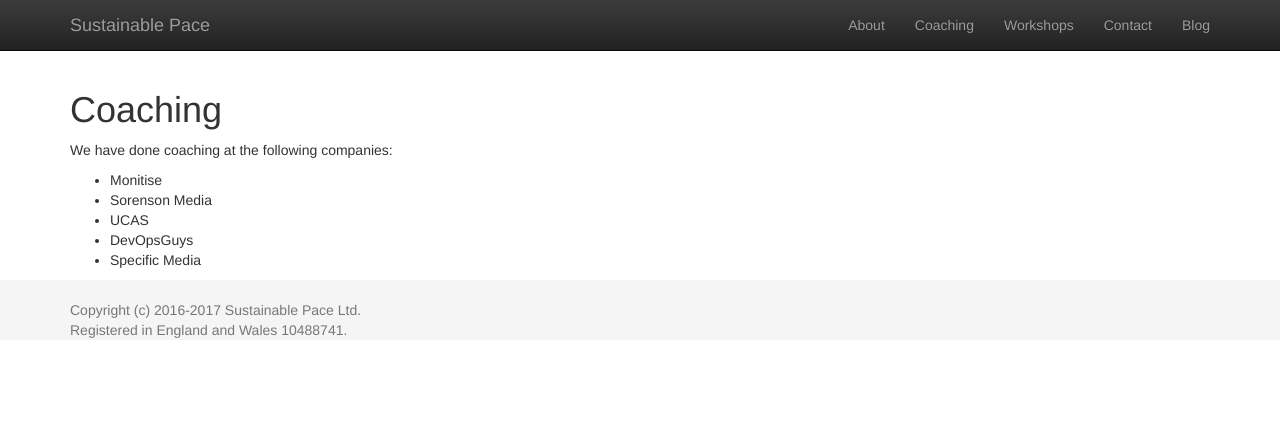
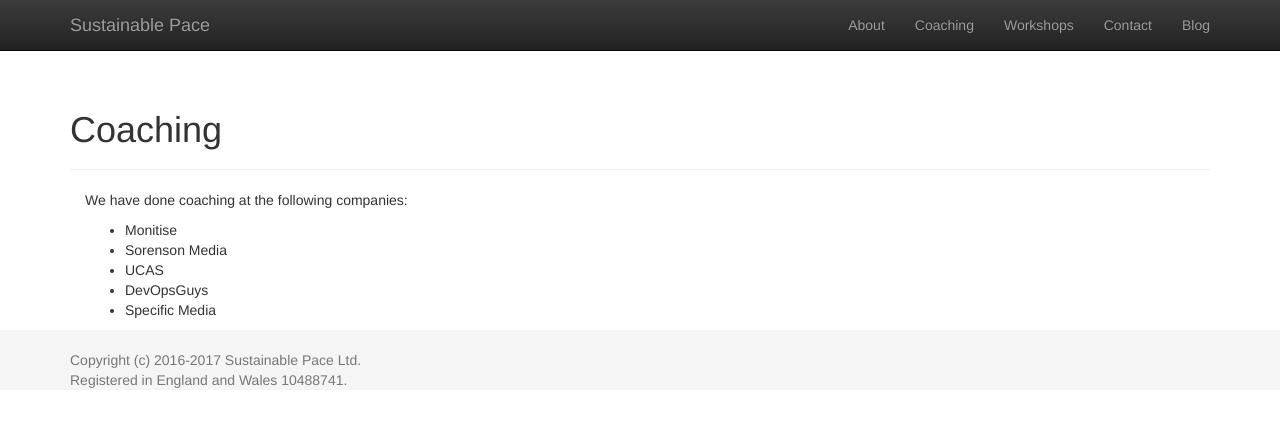
Before and after one commit to seize-the-dave/sustainable-pace, a Jekyll site: the page built from coaching.md, in a window 1280 px wide. Shown: the top 427 px of the page. Built offline with Jekyll 4.4.1, drawn with Linux system fonts in a browser that asks for light colours; nearby versions of some CDN libraries.

Commit message:
Update page.html

```diff
--- a/_layouts/page.html
+++ b/_layouts/page.html
@@ -1,14 +1,10 @@
 ---
 layout: default
 ---
-<article class="post">
-
-  <header class="post-header">
-    <h1 class="post-title">{{ page.title | escape }}</h1>
+  <header class="page-header">
+    <h1>{{ page.title | escape }}</h1>
   </header>
 
-  <div class="post-content">
+  <div class="container">
     {{ content }}
   </div>
-
-</article>
```
